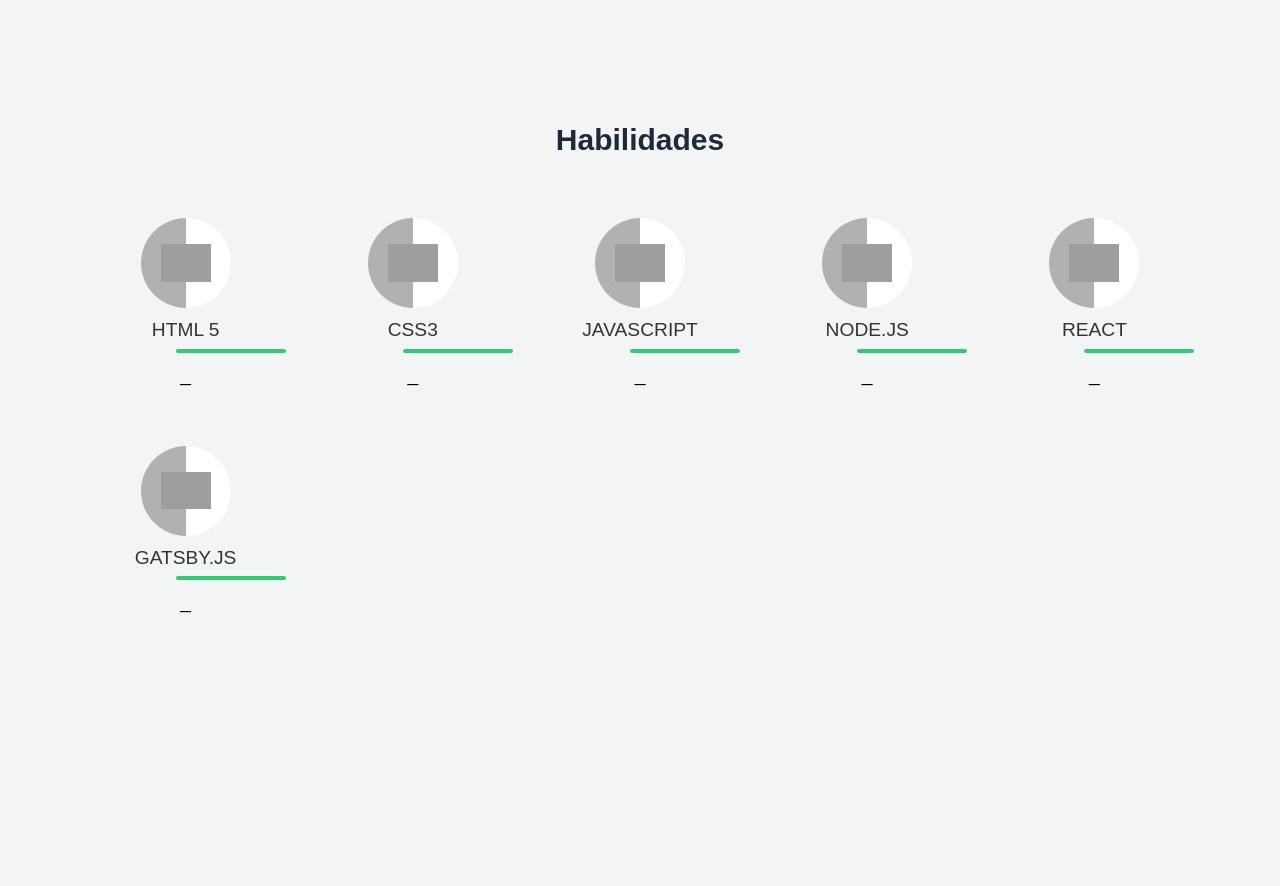
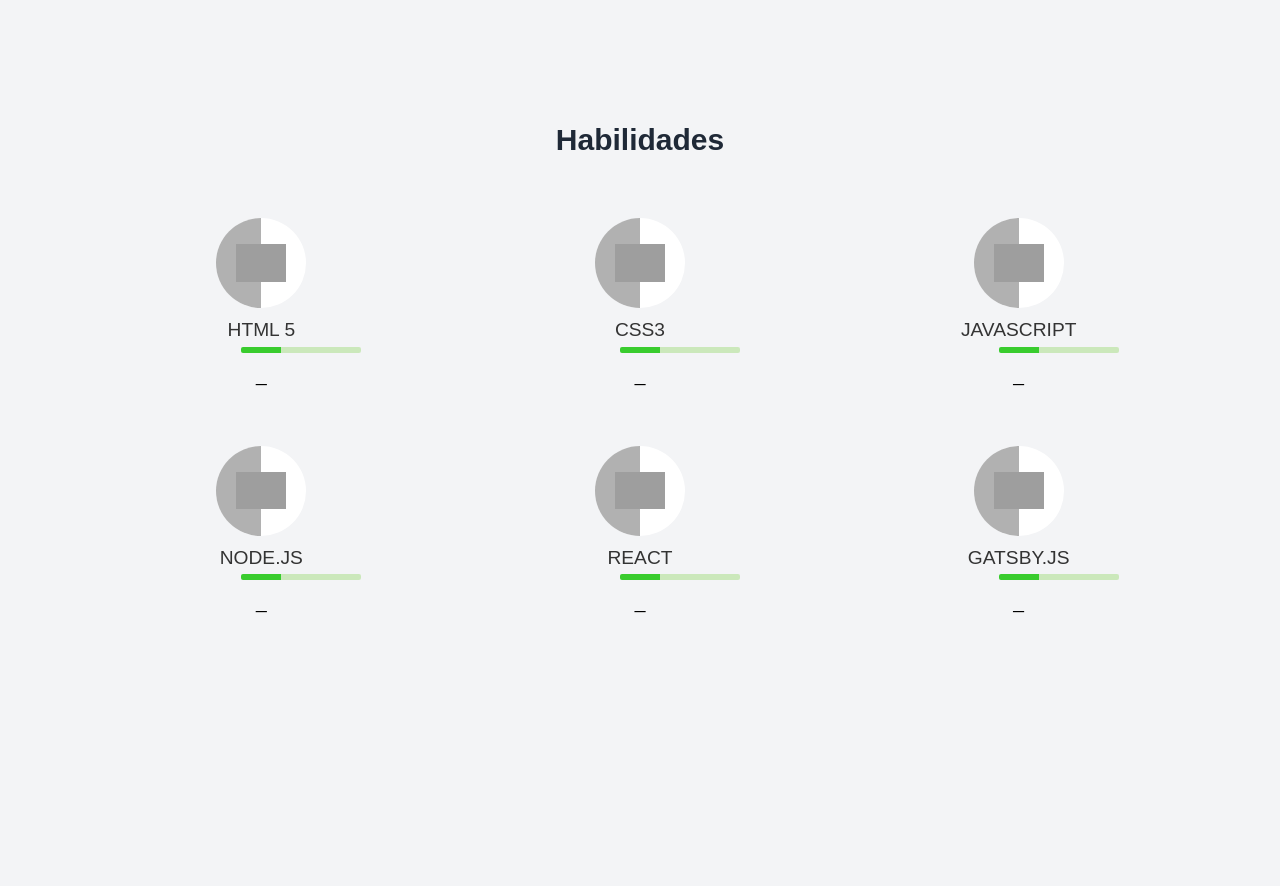
Before and after one commit to 2DAM-202425-PROJECTE/landing-page-demian, a website built with Vite: page index.html in a window 1280 px wide. Shown: the part 1880-2766 px from the top of the page. Built offline with nearby package versions, Linux system fonts and the light colour scheme; grey boxes are pictures that could not be loaded.

Commit message:
afegit animacions i millorat seccions

```diff
--- /dev/null
+++ b/app.js
@@ -0,0 +1,13 @@
+const observer = new IntersectionObserver((entries) => {
+    entries.forEach((entry) => {
+        console.log(entry)
+        if (entry.isIntersecting) {
+            entry.target.classList.add('show');
+        } else {
+            entry.target.classList.remove('show');
+        }
+    });
+});
+
+const hiddenElements = document.querySelectorAll('.hide');
+hiddenElements.forEach((el) => observer.observe(el));
--- a/index.html
+++ b/index.html
@@ -1,20 +1,23 @@
 <!doctype html>
-<html lang="en" >
+<html lang="en">
 
 <head>
     <meta charset="UTF-8"/>
     <link rel="icon" type="image/svg+xml" href="/vite.svg"/>
     <meta name="viewport" content="width=device-width, initial-scale=1.0"/>
     <link href="style.css" rel="stylesheet">
+
     <title>Vite App</title>
+    <script defer src="app.js"></script>
 </head>
 
 
 <body>
 <script type="module" src="/main.js"></script>
 
+<!--INICI HERO-->
 
-<!--INICI HERO-->
+
 <div class="bg-gray-100">
 
 
@@ -93,6 +96,7 @@
     </header>
 
         <div class="relative isolate px-6 pt-14 lg:px-8" id="inicio">
+
             <div class="absolute inset-x-0 -top-40 -z-10 transform-gpu overflow-hidden blur-3xl sm:-top-80"
                  aria-hidden="true">
                 <div class="relative left-[calc(50%-11rem)] aspect-[1155/678] w-[36.125rem] -translate-x-1/2 rotate-[30deg] bg-gradient-to-tr from-[#ff80b5] to-[#9089fc] opacity-30 sm:left-[calc(50%-30rem)] sm:w-[72.1875rem]"
@@ -133,12 +137,16 @@
                      style="clip-path: polygon(74.1% 44.1%, 100% 61.6%, 97.5% 26.9%, 85.5% 0.1%, 80.7% 2%, 72.5% 32.5%, 60.2% 62.4%, 52.4% 68.1%, 47.5% 58.3%, 45.2% 34.5%, 27.5% 76.7%, 0.1% 64.9%, 17.9% 100%, 27.6% 76.8%, 76.1% 97.7%, 74.1% 44.1%)"></div>
             </div>
         </div>
+    </section>
 </div>
 
-<!--INICI HERO-->
+<!--FINAL HERO-->
 
 <!-- INICI SERVEIS -->
+
+
     <div class="overflow-hidden bg-gray-100 py-24 sm:py-32" id="servicios">
+        <section class="hide">
         <div class="mx-auto max-w-7xl px-6 lg:px-8">
             <div class="mx-auto grid max-w-2xl grid-cols-1 gap-x-8 gap-y-16 sm:gap-y-20 lg:mx-0 lg:max-w-none lg:grid-cols-2">
                 <div class="lg:pr-8 lg:pt-4">
@@ -159,7 +167,8 @@
                                     Desarollo a medida
                                 </dt>
                                 <dd class="inline"><br>Cada negocio es único. Ofrezco servicios de desarrollo a medida
-                                adaptados a las necesidades específicas de tu empresa, utilizando las tecnologías más
+                                    adaptados a las necesidades específicas de tu empresa, utilizando las tecnologías
+                                    más
                                     modernas y eficientes.
                                 </dd>
                             </div>
@@ -190,7 +199,8 @@
                                     Desarrollo de Prototipos
                                 </dt>
                                 <dd class="inline"><br>Transformo tus ideas en prototipos funcionales que te permiten
-                                visualizar el producto final antes de su desarrollo completo. Este enfoque ágil ayuda a
+                                    visualizar el producto final antes de su desarrollo completo. Este enfoque ágil
+                                    ayuda a
                                     validar conceptos y realizar ajustes tempranos en base a tus comentarios.
                                 </dd>
                             </div>
@@ -216,13 +226,17 @@
 
             </div>
         </div>
+        </section>
     </div>
+
 <!-- FINAL SERVEIS -->
 
 
+<!-- INICI HABILITATS -->
 
-<!-- INICI HABILITATS -->
+
     <div class="overflow-hidden bg-gray-100 py-24 sm:py-40" id="habilidades">
+        <section class="hide">
         <h1 class="text-2xl font-semibold text-center text-gray-800 capitalize lg:text-3xl ">Habilidades</h1>
         <meta name="viewport" content="width=device-width, initial-scale=1">
 
@@ -233,7 +247,8 @@
                 <div class="skills-box">
                     <div class="skills-title">
                         <div class="skills-img">
-                        <img src="https://cdn.freebiesupply.com/logos/large/2x/html-5-logo-png-transparent.png" alt=""
+                            <img src="https://cdn.freebiesupply.com/logos/large/2x/html-5-logo-png-transparent.png"
+                                 alt=""
                                  class="skills-icons">
                         </div>
                         <h3>HTML 5</h3>
@@ -257,7 +272,8 @@
                 <div class="skills-box">
                     <div class="skills-title">
                         <div class="skills-img">
-                        <img src="https://icon-library.net/images/javascript-icon-png/javascript-icon-png-23.jpg" alt=""
+                            <img src="https://icon-library.net/images/javascript-icon-png/javascript-icon-png-23.jpg"
+                                 alt=""
                                  class="skills-icons">
                         </div>
                         <h3>JAVASCRIPT</h3>
@@ -302,14 +318,19 @@
             </div>
 
         </div>
+        </section>
     </div>
+
 <!-- FINAL HABILITATS -->
 
 
 <!-- INICI PROJECTES-->
+
+
     <!--<section class="bg-white dark:bg-gray-900">-->
-    <section class="bg-gray-100" >
+    <section class="bg-gray-100">
         <div class="container px-6 py-20 mx-auto" id="proyectos">
+            <section class="hide">
             <h1 class="text-2xl font-semibold text-center text-gray-800 capitalize lg:text-3xl ">Proyectos</h1>
 
             <div class="grid grid-cols-1 gap-8 mt-8 xl:mt-12 xl:gap-12 lg:grid-cols-2">
@@ -349,14 +370,22 @@
                         <p class="mt-2 text-lg tracking-wider text-blue-500 uppercase dark:text-blue-400 ">Animation</p>
                     </div>
                 </div>
+
             </div>
+            </section>
         </div>
+
+
 </section>
 <!-- FINAL PROJECTES-->
 
+
 <!--INICI CONTACTE I FOOTER-->
+
+
     <!--<section class="body-font relative bg-gray-900 text-gray-400" id="contacto">-->
     <section class="body-font relative bg-gray-100 text-gray-600" id="contacto">
+        <section class="hide">
 
         <div class="container mx-auto px-5 py-24">
 
@@ -443,8 +472,9 @@
             </div>
 
         </div>
+        </section>
+    </section>
 
-    </section>
 
 <!--FINAL CONTACTE I FOOTER-->
 
--- a/style.css
+++ b/style.css
@@ -13,12 +13,36 @@
     backdrop-filter: blur(10px);
     height: 58px; /* Set the height of the element */
     background: linear-gradient(to bottom, rgba(255, 255, 255, 0.6), rgba(255, 0, 0, 0));
-    filter: drop-shadow(5px 0px 4px #808080);
+    filter: drop-shadow(5px 0px 4px rgba(71, 71, 71, 0.87));
+
 }
 .hheader  {
 
 
 }
+
+
+
+.hide{
+    opacity: 0;
+    filter: blur(2px);
+    transform: translateX(-8%);
+    transition: all 1200ms;
+}
+.show{
+
+    opacity: 1;
+    transform: translateX(0);
+    filter: blur(0);
+}
+@media (prefers-reduced-motion) {
+    .hidden{
+        transition:none
+    }
+
+}
+
+
 .blend2{
     mix-blend-mode: hard-light;
 
@@ -54,14 +78,14 @@
     left: 50%;
     transform: translateX(-50%);
     width: 100px;
-    height: 4px;
-    background-color: #2ecc71;
+    height: 6px;
+    background-color: #1245ed;
     border-radius: 2px;
 }
 
 .skills-container{
     display: grid;
-    grid-tempLate-columns: repeat(5, 1fr);
+    grid-tempLate-columns: repeat(3, 1fr);
     justify-content:center;
     align-items:center;
     text-align: center;
@@ -76,7 +100,7 @@
 }
 .skills-box:hover > .skills-title:after,
 .skills-box:hover > .skills-title:before{
-    width: 30px;
+
 }
 .skills-box:hover .skills-img{
     transform: translateX(-20px);
@@ -96,10 +120,10 @@
     position:absolute;
     bottom: 0;
     rigth: 50%;
-    width:20px;
-    height:4px;
+    width:40px;
+    height:6px;
     border-radius: 2px 0 0 2px;
-    background-color: #2ecc71;
+    background-color: #39cc2e;
     transition: .5s;
 }
 
@@ -109,9 +133,9 @@
     bottom: 0;
     left: 50%;
     width:100px;
-    height:4px;
+    height:6px;
     border-radius: 0 2px 2px 0;
-    background-color: #2ecc71;
+    background-color: rgba(109, 204, 46, 0.29);
 }
 
 .skills-icons{
```
Also changed, not shown: .github/workflows/static.yml. Lines whose indentation alone changed are shown as unchanged.
